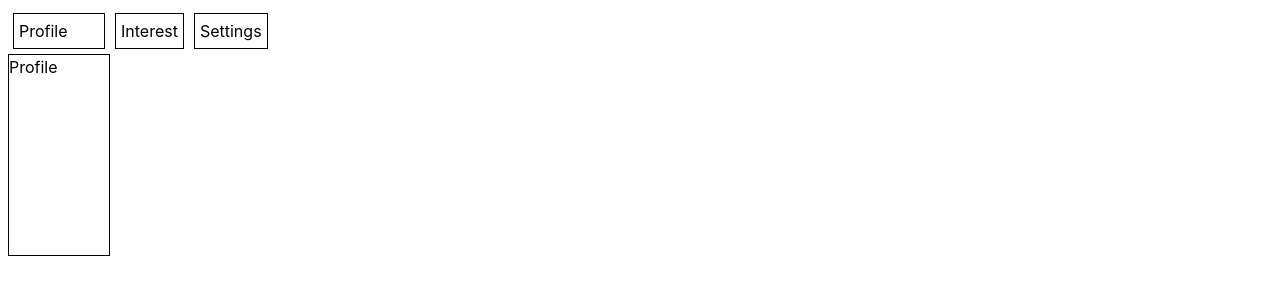
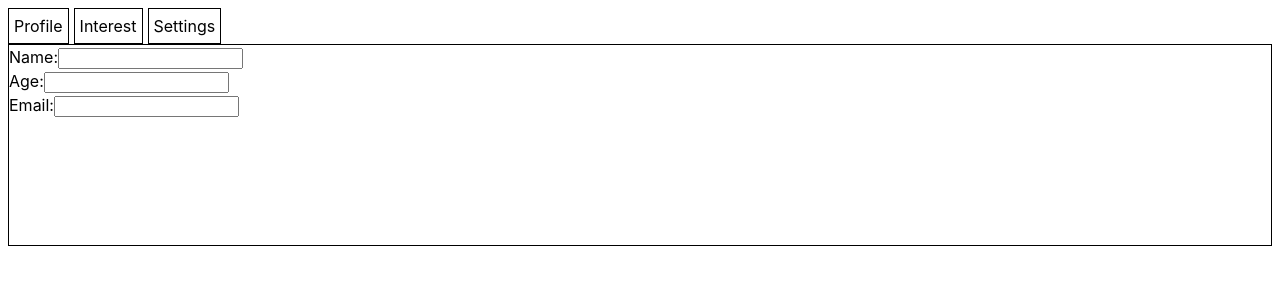
Before and after one commit to Bala-advik/machine-coding-with--js, a React (Vite) app: page /tab-form in a window 1280 px wide. Shown: the top 300 px of the page. Built offline with nearby package versions, Linux system fonts and the light colour scheme.

Commit message:
Update with State Management - Tab Form

```diff
--- a/src/tab-form/Tab.css
+++ b/src/tab-form/Tab.css
@@ -1,17 +1,20 @@
 .tab-container {
     display: flex;
-    flex-direction: row;
 }
 
 .tab-heading {
     padding: 5px;
-    margin: 5px;
+    margin-right: 5px;
     border: 1px solid black;
     cursor: pointer;
 }
 
-.profile-container {
+.tab-component {
     border: 1px solid black;
-    width: 100px;
     height: 200px;
 }
+
+.profile-container {
+    display: flex;
+    flex-direction: column;
+}
--- a/src/tab-form/Tab.tsx
+++ b/src/tab-form/Tab.tsx
@@ -6,36 +6,58 @@ import { useState } from "react";
 
 const Tab = () => {
   const [activeTab, setActiveTab] = useState(1);
+  const [individualTabData, setIndividualTabData] = useState({
+    name: "",
+    age: "",
+    email: "",
+    interests: ["coding","swimming","trekking"],
+    theme: false,
+  });
+
   const tabData = [
     {
       tabIndex: 1,
       tabName: "Profile",
-      component: <Profile />,
+      component: Profile,
     },
     {
       tabIndex: 2,
       tabName: "Interest",
-      component: <Interest />,
+      component: Interest,
     },
     {
       tabIndex: 3,
       tabName: "Settings",
-      component: <Settings />,
+      component: Settings,
     },
   ];
 
   const handleTabChange = (tabIndex: any) => {
     setActiveTab(tabIndex);
-  }
+  };
+
+  const ActiveTabComponent: any = tabData[activeTab - 1].component;
 
   return (
-    <div className="tab-container">
-      {tabData.map((tab) => (
-        <div key={tab.tabIndex} className="">
-          <div className="tab-heading" onClick={() => handleTabChange(tab.tabIndex)}>{tab?.tabName}</div>
-          <div className="tab-component">{activeTab === tab.tabIndex && tab.component}</div>
-        </div>
-      ))}
+    <div>
+      <div className="tab-container">
+        {tabData.map((tab) => (
+          <div key={tab.tabIndex}>
+            <div
+              className="tab-heading"
+              onClick={() => handleTabChange(tab.tabIndex)}
+            >
+              {tab?.tabName}
+            </div>
+          </div>
+        ))}
+      </div>
+      <div className="tab-component">
+        <ActiveTabComponent
+          individualTabData={individualTabData}
+          setIndividualTabData={setIndividualTabData}
+        />
+      </div>
     </div>
   );
 };
--- a/src/tab-form/components/Interest.tsx
+++ b/src/tab-form/components/Interest.tsx
@@ -1,8 +1,23 @@
-const Interest = () => {
+const Interest = ({
+    individualTabData,
+    setIndividualTabData,
+  }: {
+    individualTabData: any;
+    setIndividualTabData: any;
+  }) => {
+    const {interests} = individualTabData;
+    const handleSetData = (e: any) => {
+        // setIndividualTabData((prevState: any) => ({
+        //     ...prevState,
+        //     coding: [...prevState.coding, e.target.value]
+        // }))
+    }
     return (
-        <>
-        <h1>Interest</h1>
-        </>
+        <div className="interest-container">
+            <input type="checkbox" checked={interests.includes("coding")} value={"coding"} onChange={handleSetData}/>Coding
+            <input type="checkbox" checked={interests.includes("trekking")} value={"trekking"} onChange={handleSetData}/>Trekking
+            <input type="checkbox" checked={interests.includes("swimming")} value={"swimming"} onChange={handleSetData}/>Swimming
+        </div>
     )
 }
 export default Interest;
--- a/src/tab-form/components/Profile.tsx
+++ b/src/tab-form/components/Profile.tsx
@@ -1,8 +1,52 @@
-const Profile = () => {
-    return (
-        <div className="profile-container">
-            Profile
-        </div>
-    )
-}
+const Profile = ({
+  individualTabData,
+  setIndividualTabData,
+}: {
+  individualTabData: any;
+  setIndividualTabData: any;
+}) => {
+  const { name, age, email } = individualTabData;
+
+  const handleSetData = (e: any) => {
+    setIndividualTabData((prevState: any) => ({
+      ...prevState,
+      [e.target.name]: e.target.value,
+    }));
+  };
+
+  return (
+    <div className="profile-container">
+      <span>
+        <label>Name:</label>
+        <input
+          name="name"
+          id="name"
+          type="text"
+          value={name}
+          onChange={handleSetData}
+        />
+      </span>
+      <span>
+        <label>Age:</label>
+        <input
+          name="age"
+          id="age"
+          type="number"
+          value={age}
+          onChange={handleSetData}
+        />
+      </span>
+      <span>
+        <label>Email:</label>
+        <input
+          name="email"
+          id="email"
+          type="email"
+          value={email}
+          onChange={handleSetData}
+        />
+      </span>
+    </div>
+  );
+};
 export default Profile;
--- a/src/tab-form/components/Setttings.tsx
+++ b/src/tab-form/components/Setttings.tsx
@@ -1,8 +1,8 @@
 const Settings = () => {
     return (
-        <>
-        <h1>Settings</h1>
-        </>
+        <div className="">
+            Settings
+        </div>
     )
 }
 export default Settings;
```
